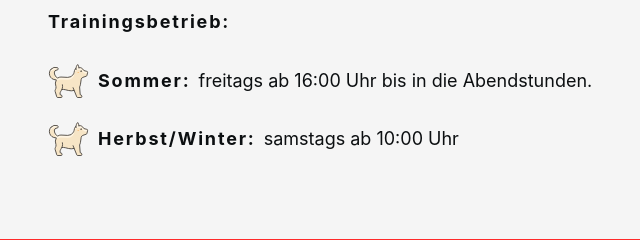
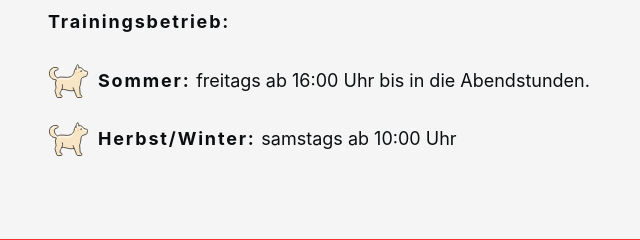
Before and after one commit to LPaulikat/lpaulikat.github.io, an Astro site: page /mitgliedschaft in a window 1280 px wide. Shown: the part 1083-1323 px from the top of the page, 0-640 px from the left. Built offline with nearby package versions, Linux system fonts and the light colour scheme; Astro itself is replaced by a stand-in of ours; a web font is replaced by a local one.

Commit message:
updated list styling

```diff
--- a/src/components/About.astro
+++ b/src/components/About.astro
@@ -53,8 +53,11 @@ const { data, label, heading } = Astro.props;
                                             <ul>
                                                 {l.listItems.map((item) => (
                                                     <li>
-                                                        {item.bold && <strong>{item.bold}</strong>}
-                                                      <p>{item.text}</p>
+                                                        <div class="list-item">
+                                                            {item.bold && <strong>{item.bold}</strong>}
+                                                          <p>{item.text}</p>
+                                                        </div>
+
                                                     </li>
                                                 ))}
                                             </ul>
@@ -105,6 +108,16 @@ const { data, label, heading } = Astro.props;
                 @media (width > 1024px) {
                     max-width: 75%;
                 }
+
+                .list-item{
+                    display: flex;
+                    align-items: flex-start;
+                    flex-wrap: wrap;
+                    gap: 0.5ch;
+                    @media (width> 1024px) {
+                        flex-wrap: nowrap;
+                    }
+                }
             }
         }
     }
```
Also changed, not shown: src/styles/main.css (+3 -1 lines).
